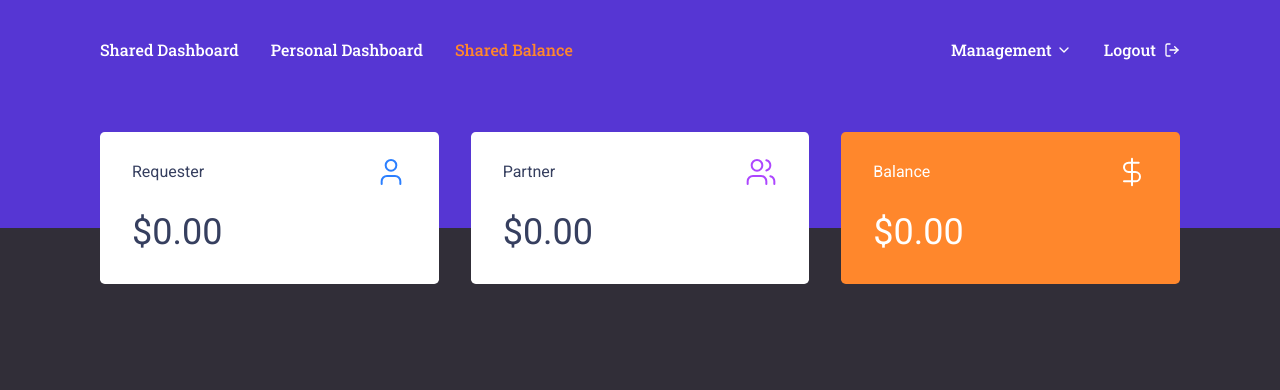
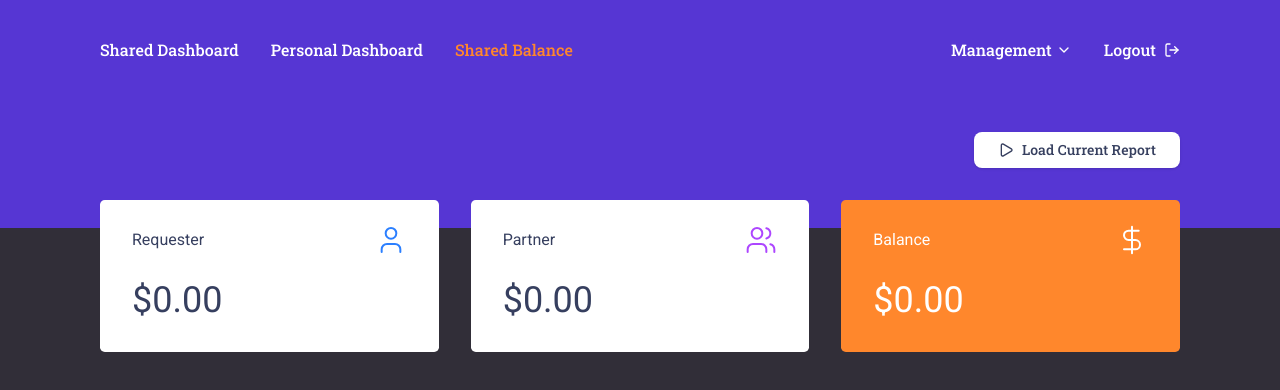
Before and after one commit to GuiziBr/expenses_dashboard, a Next.js app: page /consolidatedBalance in a window 1280 px wide. Shown: the top 390 px of the page. Built offline with nearby package versions, Linux system fonts and the light colour scheme; no server answers.

Commit message:
fix(ui): restore missing load report button on consolidated balance page
Restore the 'Load Current Report' button that was accidentally removed during a previous UI update. This ensures the manual data fetching functionality is fully restored.

```diff
--- a/src/app/consolidatedBalance/page.tsx
+++ b/src/app/consolidatedBalance/page.tsx
@@ -39,6 +39,17 @@ export default function ConsolidatedBalance() {
 			</div>
 
 			<main className="max-w-[1120px] mx-auto px-5 -mt-24">
+				<section className="flex justify-end mb-8">
+					<Button
+						onClick={handleLoadReport}
+						className="bg-white text-blue-wood hover:bg-gray-100 flex items-center gap-2 px-6 py-2 h-auto"
+						disabled={isLoading}
+					>
+						<Play className="w-4 h-4" />
+						{isLoading ? "Loading..." : "Load Current Report"}
+					</Button>
+				</section>
+
 				<section className="grid grid-cols-1 md:grid-cols-3 gap-8">
 					<div className="hidden md:contents">
 						<BalanceCard
```
